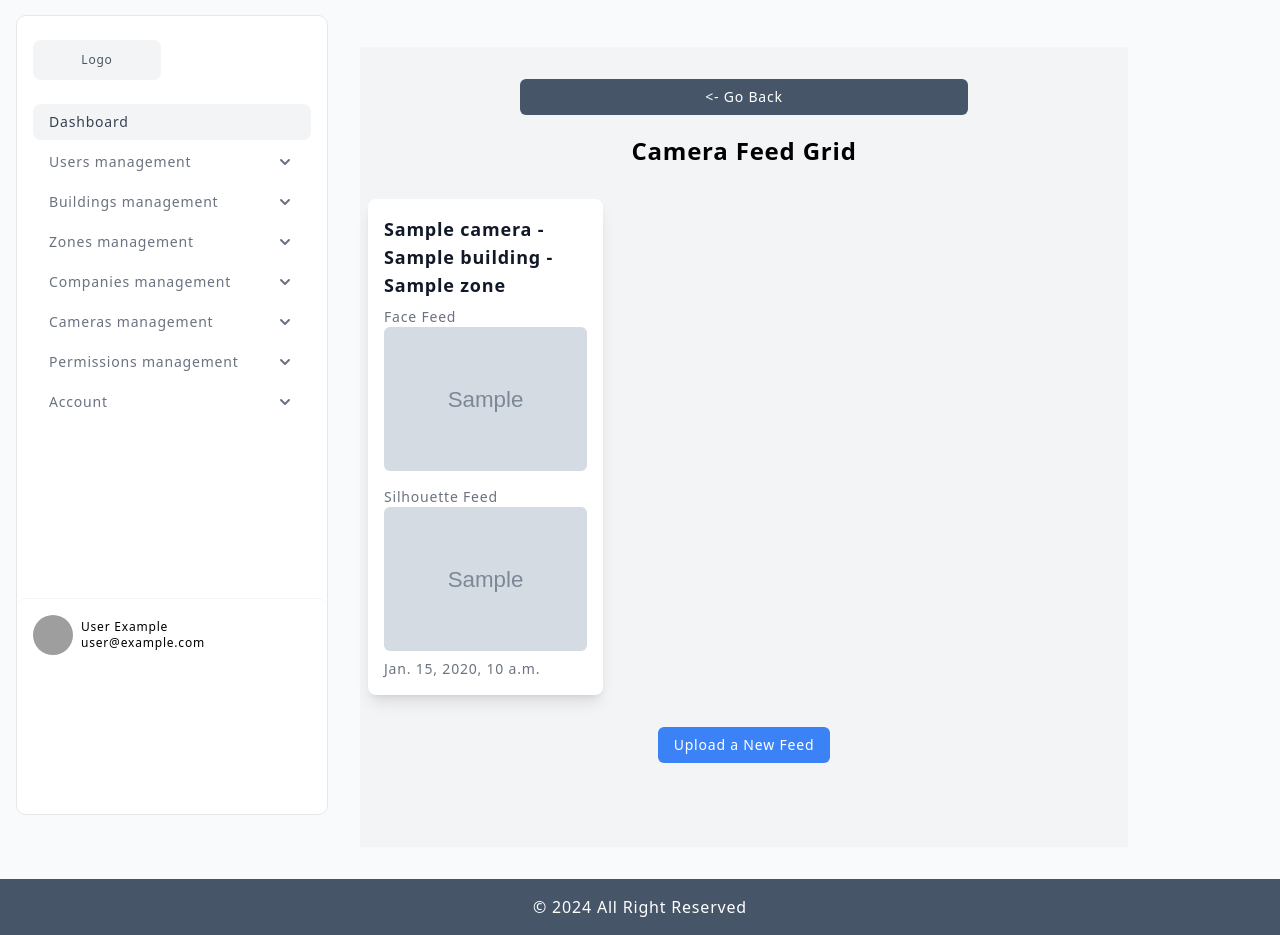
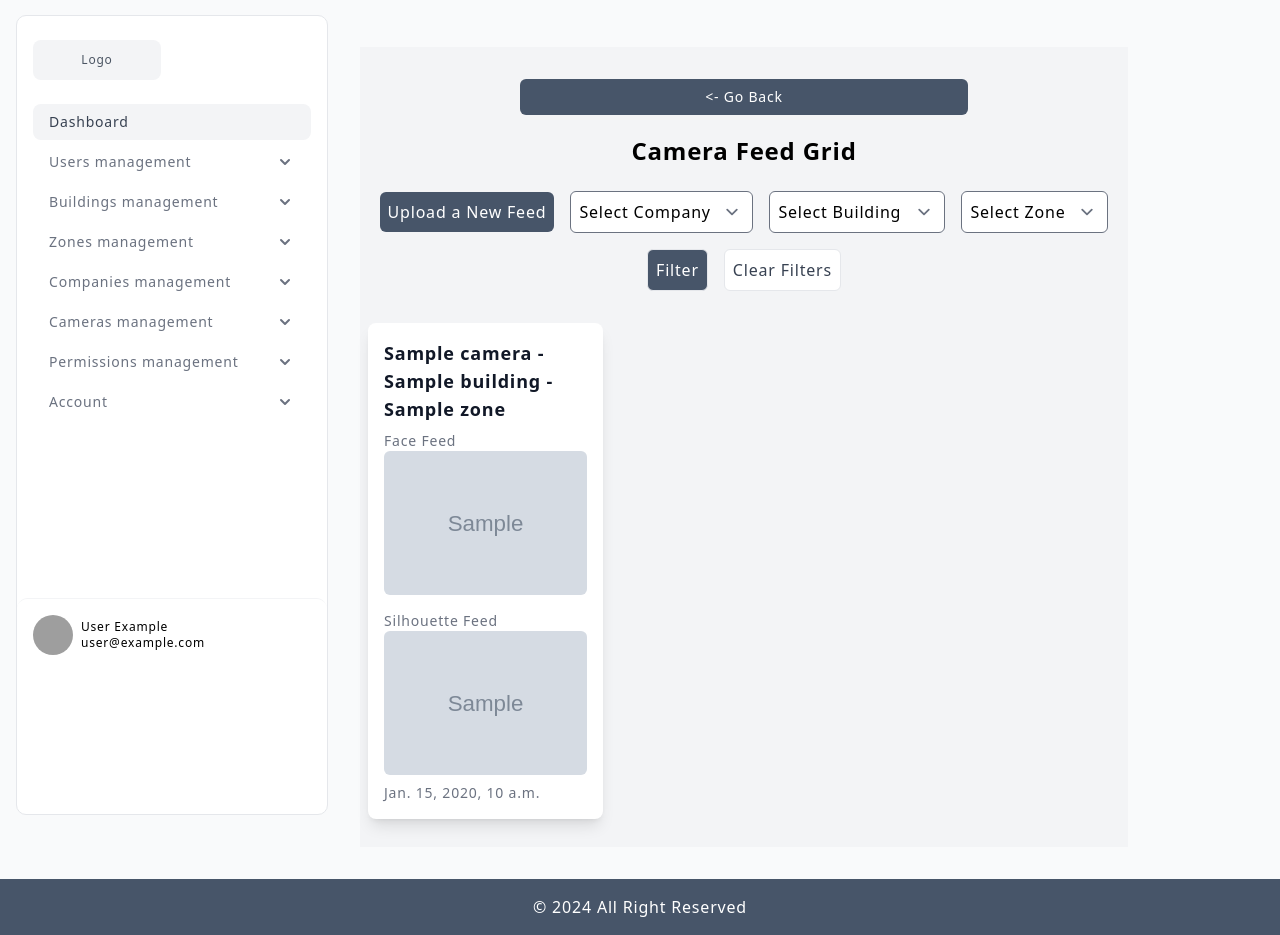
Before and after one commit to Nautirius/Security-System, a Django app: template templates/cameras/camera_feed_grid.html in a window 1280 px wide. Shown: the part 129-1064 px from the top of the page. Run offline with Django 4.2, Linux system fonts and the light colour scheme; the template is opened without the code that fills it: most values are stand-ins (such as "Sample title", 1, 10 or a date in 2020); grey boxes marked "Sample" are stand-in pictures; some libraries are stand-ins or nearby versions; grey boxes are pictures that could not be loaded.

Commit message:
Added camera feed filters

```diff
--- a/templates/cameras/camera_feed_grid.html
+++ b/templates/cameras/camera_feed_grid.html
@@ -8,6 +8,47 @@
         <- Go Back
     </a>
     <h2 class="text-2xl font-bold mb-6">Camera Feed Grid</h2>
+
+    <!-- Filters  -->
+    <form method="get" class="w-full max-w-6xl mb-6 flex flex-wrap gap-4 items-center justify-center">
+        <a class="p-2 bg-slate-600 text-white rounded-md hover:bg-slate-700" href="{% url 'camera_feed_upload' %}">
+            Upload a New Feed
+        </a>
+        <select name="company" class="p-2 border rounded-md bg-white pr-8" onchange="this.form.submit()">
+            <option value="">Select Company</option>
+            {% for company in companies %}
+            <option value="{{ company.id }}" {% if company.id|stringformat:"s" == selected_company_id %}selected{% endif %}>
+                {{ company.name }}
+            </option>
+            {% endfor %}
+        </select>
+
+        <select name="building" class="p-2 border rounded-md bg-white pr-8" onchange="this.form.submit()">
+            <option value="">Select Building</option>
+            {% for building in buildings %}
+            <option value="{{ building.id }}" {% if building.id|stringformat:"s" == selected_building_id %}selected{% endif %}>
+                {{ building.label }}
+            </option>
+            {% endfor %}
+        </select>
+
+        <select name="zone" class="p-2 border rounded-md bg-white pr-8" onchange="this.form.submit()">
+            <option value="">Select Zone</option>
+            {% for zone in zones %}
+            <option value="{{ zone.id }}" {% if zone.id|stringformat:"s" == selected_zone_id %}selected{% endif %}>
+                {{ zone.label }}
+            </option>
+            {% endfor %}
+        </select>
+        <button type="submit" class="p-2 bg-slate-600 text-white border rounded-md hover:bg-slate-700">
+            Filter
+        </button>
+        <a href="{% url 'camera_feed_grid' %}" class="p-2 bg-white text-gray-700 border rounded-md">
+            Clear Filters
+        </a>
+    </form>
+
+    <!-- Camera Grid -->
     <div class="p-2 grid grid-cols-1 md:grid-cols-2 lg:grid-cols-3 gap-6 w-full max-w-6xl">
         {% for camera in cameras %}
         <div class="bg-white shadow-lg rounded-lg p-4 h-full">
@@ -26,6 +67,5 @@
         </div>
         {% endfor %}
     </div>
-    <a class="mt-6 text-sm bg-blue-500 text-white py-2 px-4 rounded-md hover:bg-blue-600" href="{% url 'camera_feed_upload' %}">Upload a New Feed</a>
 </section>
 {% endblock %}
--- a/templates/cameras/camera_feed_upload.html
+++ b/templates/cameras/camera_feed_upload.html
@@ -25,7 +25,7 @@
             <label for="image_path" class="block text-sm font-medium text-gray-700">Image File</label>
             <input type="file" id="image_path" name="image_path" accept="image/*" class="mt-1 block w-full text-gray-900 border-gray-300 rounded-md shadow-sm">
         </div>
-        <button type="submit" class="bg-blue-500 text-white py-2 px-4 rounded-md hover:bg-blue-600">Upload</button>
+        <button type="submit" class="py-2 px-4 p-2 bg-slate-600 text-white border rounded-md hover:bg-slate-700">Upload</button>
     </form>
 </section>
 {% endblock %}
```
Also changed, not shown: apps/cameras/views.py (+28 -6 lines), templates/dashboard.html (+11 -7 lines).
